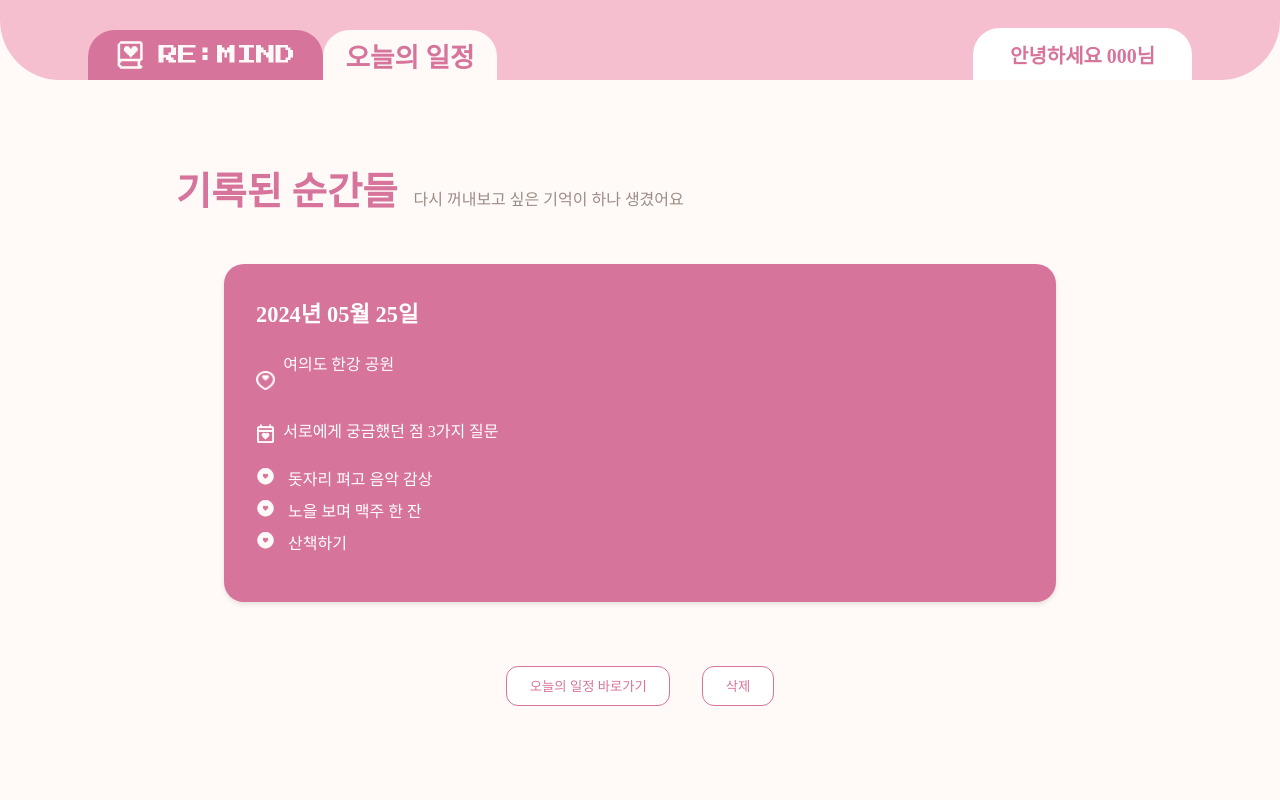
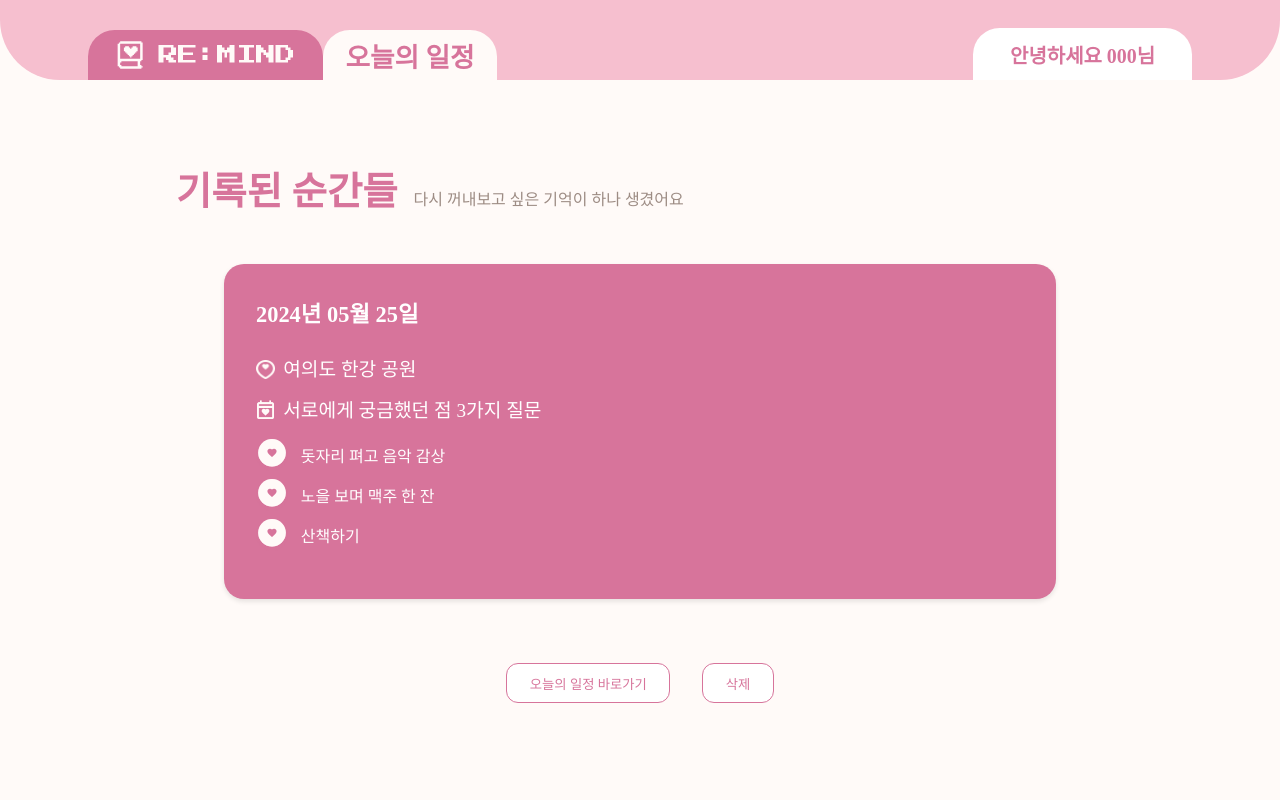
Before and after one commit to 2025-REMIND/REMIND-Frontend, a React (Create React App) app in the folder remind/: page /storage in a window 1280 px wide. Shown: the top 800 px of the page. Built offline with nearby package versions, Linux system fonts and the light colour scheme; a web font is replaced by a local one.

Commit message:
♻️ 디자인 수정

```diff
--- a/remind/src/components/scueduleStorage/card/StorageCard.style.js
+++ b/remind/src/components/scueduleStorage/card/StorageCard.style.js
@@ -25,13 +25,16 @@ export const IconRow = styled.div`
   display: flex;
   align-items: center;
   gap: 0.5rem;
-  margin-bottom: 0.7rem;
+  margin-bottom: 1rem;
 `;
 
 export const RowIcon = styled.img`
   width: 1.2rem;
   height: 1.2rem;
-  object-fit: contain; /* 아이콘 비율 유지 */
+
+  object-fit: contain;
+  vertical-align: middle; // ✅ 추가
+
 `;
 
 export const DateText = styled.div`
@@ -42,22 +45,21 @@ export const DateText = styled.div`
 `;
 
 export const Location = styled.div`
-  font-size: 1rem;
+  font-size: 1.2rem;
   line-height: 1.2rem;  /* 아이콘과 같은 높이로 맞추기 */
-  display: flex;
+  display: inline-block;
   align-items: center;
-  padding-bottom:2rem;
 `;
 
 export const MissionTitle = styled.div`
-  font-size: 1rem;
-
-  padding-bottom: 0.5rem;
+  font-size: 1.2rem;
+  display: inline-block;
 `;
 
 export const MissionList = styled.ul`
   list-style: none;
   padding: 0;
+  font-size: 1rem;
 `;
 
 export const MissionItem = styled.li`
@@ -68,8 +70,8 @@ export const MissionItem = styled.li`
 `;
 
 export const MissionIcon = styled.img`
-  width: 1.2rem;
-  height: 1.2rem;
+  width: 2rem;
+  height: 2rem;
   margin-right: 0.3rem;
 `;
 
```
